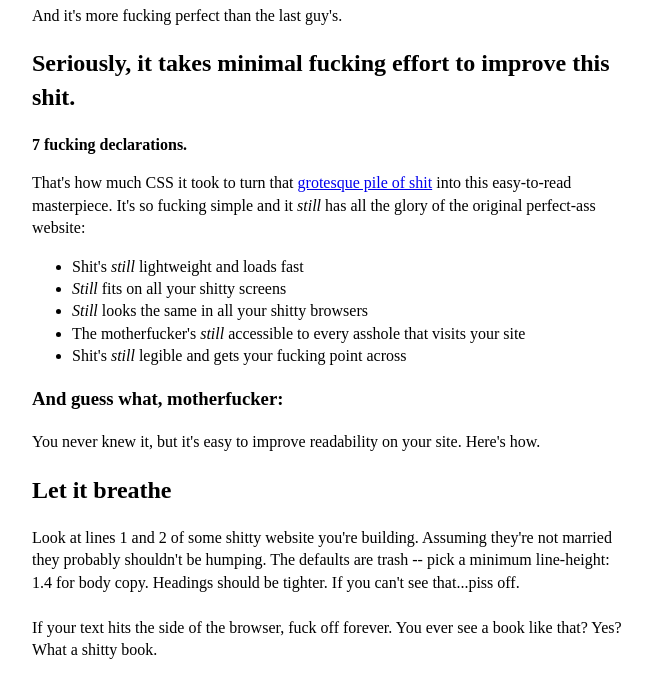
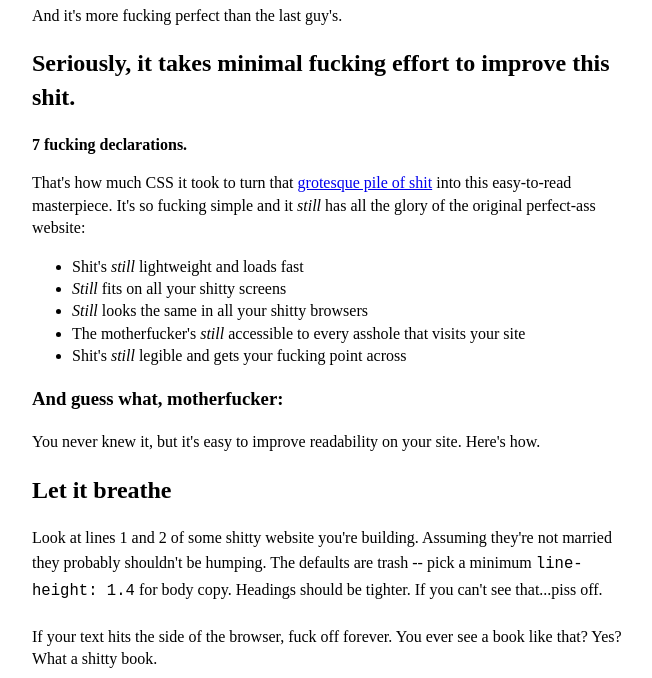
Before and after one commit to MonsieurChips8/BetterMotherFuckingWebsite, a plain HTML site: page index.html in a window 1280 px wide. Shown: the part 83-761 px from the top of the page, without its empty margins (308-960 px from the left). Drawn offline with Linux system fonts and the light colour scheme.

Commit message:
V finale

```diff
--- a/index.html
+++ b/index.html
@@ -42,7 +42,7 @@
 			Let it breathe
 		</h2>
 			<p>
-				Look at lines 1 and 2 of some shitty website you're building. Assuming they're not married they probably shouldn't be humping. The defaults are trash -- pick a minimum line-height: 1.4 for body copy. Headings should be tighter. If you can't see that...piss off.
+				Look at lines 1 and 2 of some shitty website you're building. Assuming they're not married they probably shouldn't be humping. The defaults are trash -- pick a minimum <big><code>line-height: 1.4</code></big>  for body copy. Headings should be tighter. If you can't see that...piss off.
 				<br>
 				<br>
 				If your text hits the side of the browser, fuck off forever. You ever see a book like that? Yes? What a shitty book.
```
Also changed, not shown: style.css (line endings or trailing spaces).
